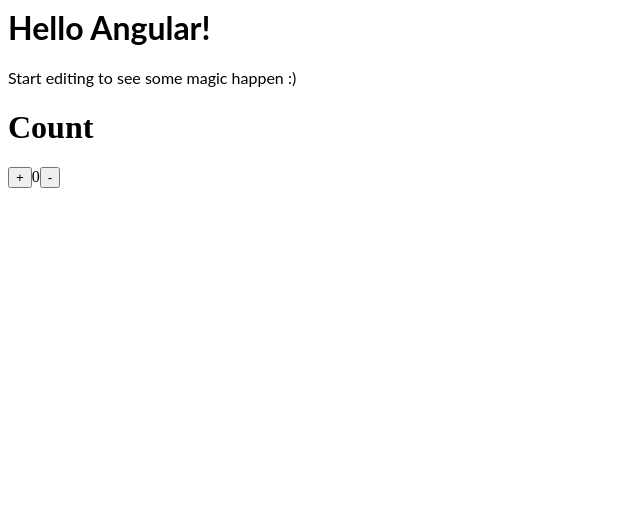
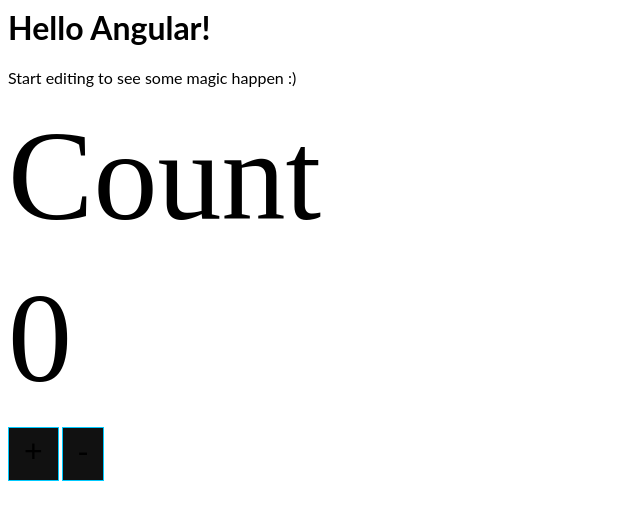
Before and after one commit to saijeevanballa/angular-counter-log, an Angular app: page / in a window 1280 px wide. Shown: the top 520 px of the page, without its empty margins (0-640 px from the left). Built offline with nearby package versions, Linux system fonts and the light colour scheme.

Commit message:
2 files modified

```diff
--- a/src/app/components/counter/counter.component.css
+++ b/src/app/components/counter/counter.component.css
@@ -0,0 +1,48 @@
+body {
+  align-items: center;
+  background-color: #111;
+  display: flex;
+  font-family: Helvetica Neue, sans-serif;
+  height: 100vh;
+  justify-content: center;
+  margin: 0;
+  padding: 0;
+  line-height: 1;
+  text-align: center;
+  color: #00caff;
+}
+h1 {
+  color: inherit;
+  font-weight: 100;
+  font-size: 8em;
+  margin: 0;
+  padding-bottom: 15px;
+}
+button {
+  background: #111;
+  border-radius: 0px;
+  border: 1px solid #00caff;
+  color: inherit;
+  font-size: 2em;
+  font-weight: 100;
+  line-height: inherit;
+  margin: 0;
+  outline: none;
+  padding: 5px 15px 10px;
+  transition: background .2s;
+}
+button:hover,
+button:active,
+button:disabled {
+  background: #00caff;
+  color: #111;
+}
+button:active {
+  outline: 2px solid #00caff;
+}
+button:focus {
+  border: 1px solid #00caff;
+}
+button + button {
+  margin-left: 3px;
+}
--- a/src/app/components/counter/counter.component.html
+++ b/src/app/components/counter/counter.component.html
@@ -1,2 +1,3 @@
 <h1>Count</h1>
-<button (click)= "onAdd()">+</button>{{count}}<button (click)= "onSub()">-</button>
+<h1>{{count}}</h1>
+<button class="round-button" (click)= "onAdd()">+</button><button class="round-button" (click)= "onSub()">-</button>
```
